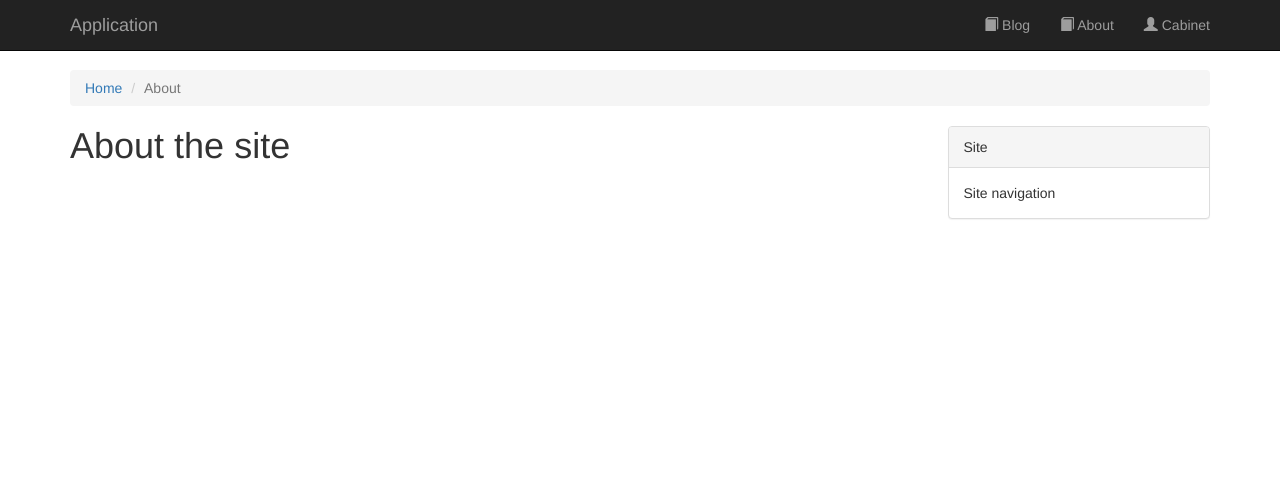
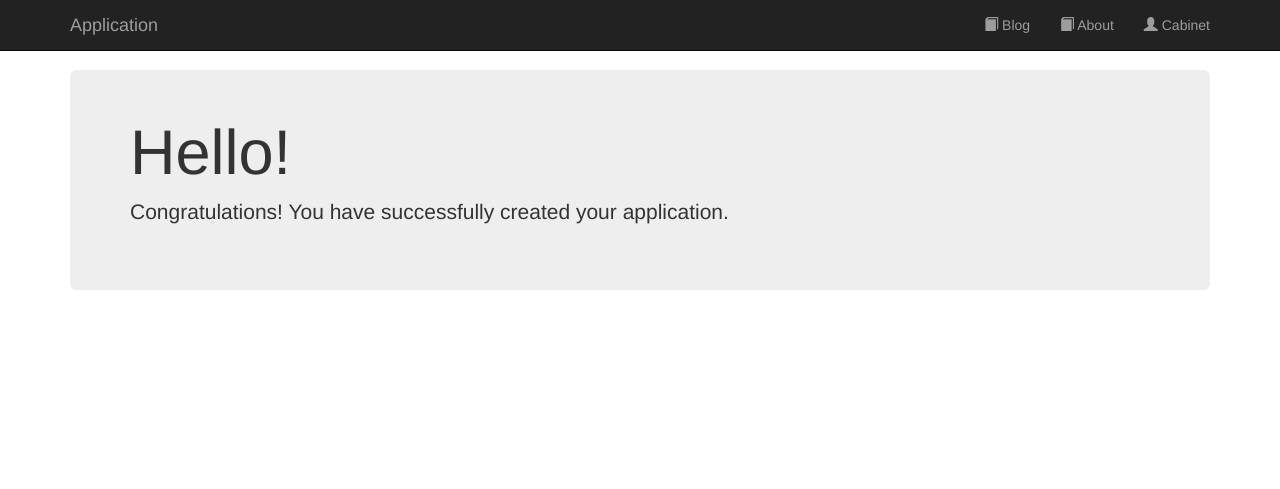
Before and after one commit to Ivanitch/http-frame, a PHP site: template templates/app/hello.html.twig in a window 1280 px wide. Shown: the top 489 px of the page. Run offline with PHP 8.4, Linux system fonts and the light colour scheme; the template is opened without the code that fills it, so the values that code supplies are empty; some libraries are stand-ins or nearby versions.

Commit message:
Changed file about.html.twig

```diff
--- a/templates/app/hello.html.twig
+++ b/templates/app/hello.html.twig
@@ -1,18 +1,16 @@
-{% extends 'layout/columns.html.twig' %}
+{% extends 'layout/default.html.twig' %}
 
-{% block title %}About Page title{% endblock %}
+{% block title %}Home Page title{% endblock %}
 
 {% block meta %}
-    <meta name="description" content="About Page description" />
+    <meta name="description" content="Home Page description" />
 {% endblock %}
 
-{% block breadcrumbs %}
-    <ul class="breadcrumb">
-        <li><a href="{{ path('home') }}">Home</a></li>
-        <li class="active">About</li>
-    </ul>
+{% block content %}
+    <div class="jumbotron">
+        <h1>Hello!</h1>
+        <p>
+            Congratulations! You have successfully created your application.
+        </p>
+    </div>
 {% endblock %}
-
-{% block main %}
-    <h1>About the site</h1>
-{% endblock %}
```
